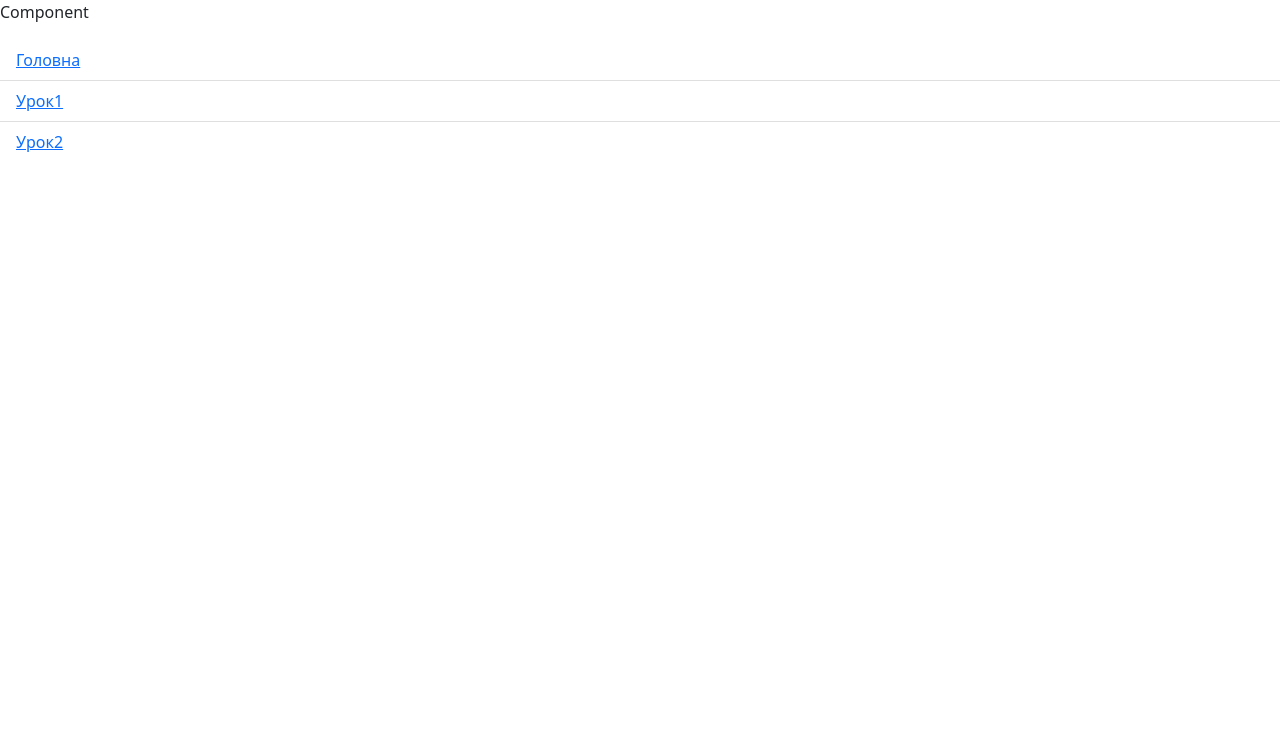
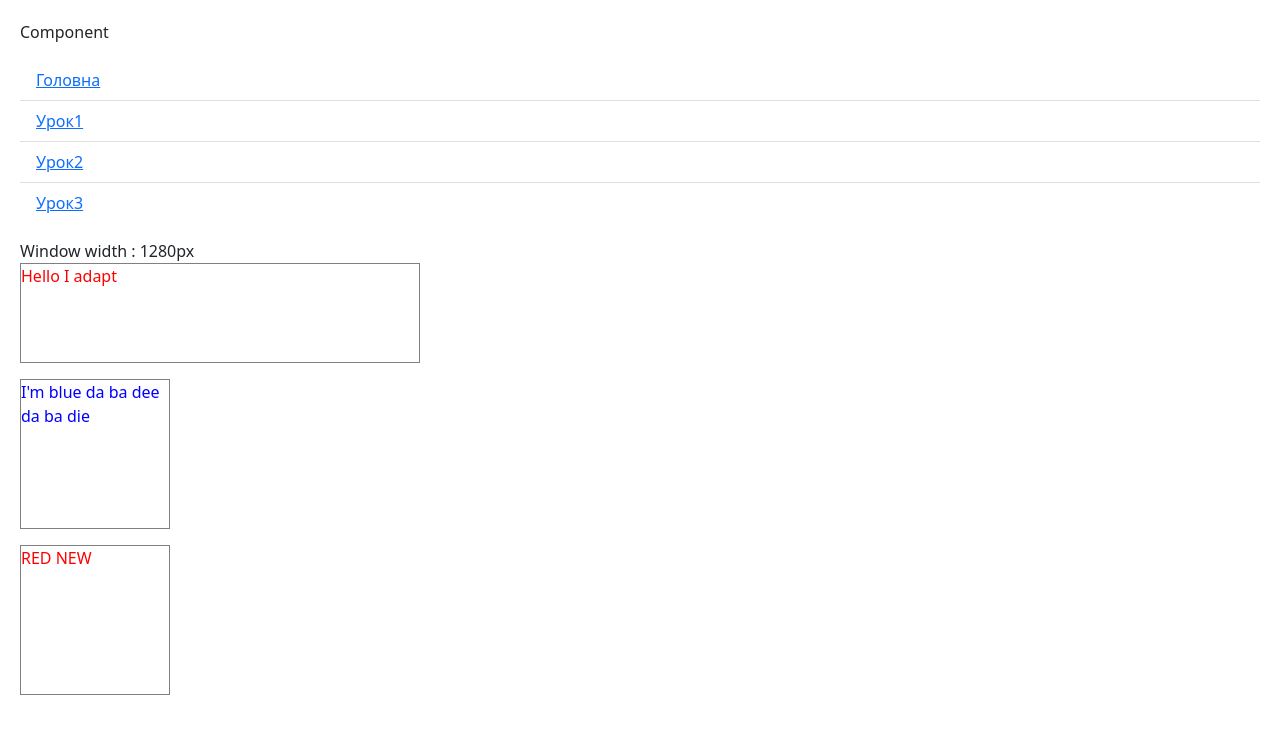
Before and after one commit to RomanAlberdaSoftserveInc/react-mentoring, a React (Create React App) app: page /lesson3 in a window 1280 px wide. Shown: the top 734 px of the page. Built offline with nearby package versions, Linux system fonts and the light colour scheme.

Commit message:
Lesson 3

```diff
--- a/src/App.js
+++ b/src/App.js
@@ -1,7 +1,10 @@
+import { Routes, Route, Link } from "react-router-dom";
+import { ListGroup } from "react-bootstrap";
+import "bootstrap/dist/css/bootstrap.min.css";
+
 import Lesson1 from "./Lessons/Lesson1";
 import Lesson2 from "./Lessons/Lesson2";
-import { Routes, Route, Link } from "react-router-dom";
-import { ListGroup } from "react-bootstrap";
+import Lesson3 from "./Lessons/Lesson3";
 
 function App() {
   return (
@@ -18,12 +21,16 @@ function App() {
         <ListGroup.Item action>
           <Link to="/lesson2">Урок2</Link>
         </ListGroup.Item>
+        <ListGroup.Item action>
+          <Link to="/lesson3">Урок3</Link>
+        </ListGroup.Item>
       </ListGroup>
 
       <div>
         <Routes>
           <Route path="/lesson1" element={<Lesson1 />} />
           <Route path="/lesson2" element={<Lesson2 />} />
+          <Route path="/lesson3" element={<Lesson3 />} />
         </Routes>
       </div>
     </div>
--- /dev/null
+++ b/src/Lessons/Lesson3/index.js
@@ -0,0 +1,68 @@
+import React from "react";
+
+import { useWindowWidth } from "./useResizeObserver";
+
+// 1. HOC
+// 2. custom hooks
+// 3. hook + view
+// [1, 2, 3].map(item => item > 2);
+
+const defaultStyle = {
+  width: 150,
+  height: 150,
+  border: "1px solid grey",
+};
+
+const Box = ({ children, style, color }) => {
+  return <div style={{ ...defaultStyle, ...style, color }}>{children}</div>;
+};
+
+const withRed = Component => {
+  return props => <Component {...props} color="red" />;
+};
+
+const RedBox = withRed(Box);
+
+const withWidth = Component => {
+  return ({ style, ...props }) => {
+    const [width] = useWindowWidth();
+
+    const thisStyle = {
+      ...style,
+      width: width > 1200 ? 400 : 200,
+    };
+
+    return <Component {...props} style={thisStyle} />;
+  };
+};
+
+// const ResponsiveBox = withWidth(Box);
+const ResponsiveRedBox = withRed(withWidth(Box));
+
+const withColor = color => Component => {
+  return props => <Component {...props} color={color} />;
+};
+
+const BlueBox = withColor("blue")(Box);
+
+const withNewRed = withColor("red");
+const NewRedBox = withNewRed(Box);
+
+const Lesson3 = () => {
+  const [width] = useWindowWidth();
+
+  return (
+    <div>
+      Window width : {width}px
+      {/* <Box>Hello I'm a Box</Box>
+      <Box color="red">Hello I'm a Red Box</Box> */}
+      {/* <RedBox>Hello I'm also a Red Box</RedBox> */}
+      <ResponsiveRedBox style={{ height: 100 }}>Hello I adapt</ResponsiveRedBox>
+      {/* <RedBox color="green">Hello I'm still a Red Box</RedBox> */}
+      <BlueBox>I'm blue da ba dee da ba die</BlueBox>
+      <NewRedBox>RED NEW</NewRedBox>
+    </div>
+  );
+};
+
+export default Lesson3;
--- /dev/null
+++ b/src/Lessons/Lesson3/useResizeObserver.js
@@ -0,0 +1,27 @@
+import { useState, useEffect, useRef } from "react";
+
+export const useWindowWidth = () => {
+  const [width, setWidth] = useState(window.outerWidth);
+
+  useResizeObserver(() => setWidth(window.outerWidth));
+
+  return [width];
+};
+
+export const useResizeObserver = handler => {
+  const handlerRef = useRef(handler);
+
+  useEffect(() => {
+    handlerRef.current = handler;
+  }, [handler]);
+
+  useEffect(() => {
+    const observer = new ResizeObserver(handlerRef.current);
+
+    observer.observe(document.getElementsByTagName("body")[0]);
+
+    return () => {
+      observer.unobserve(document.getElementsByTagName("body")[0]);
+    };
+  }, [handlerRef]);
+};
--- a/src/index.css
+++ b/src/index.css
@@ -5,6 +5,7 @@ body {
     sans-serif;
   -webkit-font-smoothing: antialiased;
   -moz-osx-font-smoothing: grayscale;
+  padding: 20px;
 }
 
 code {
```
Also changed, not shown: 1 other file (tests, documents, lock files or other folders).
